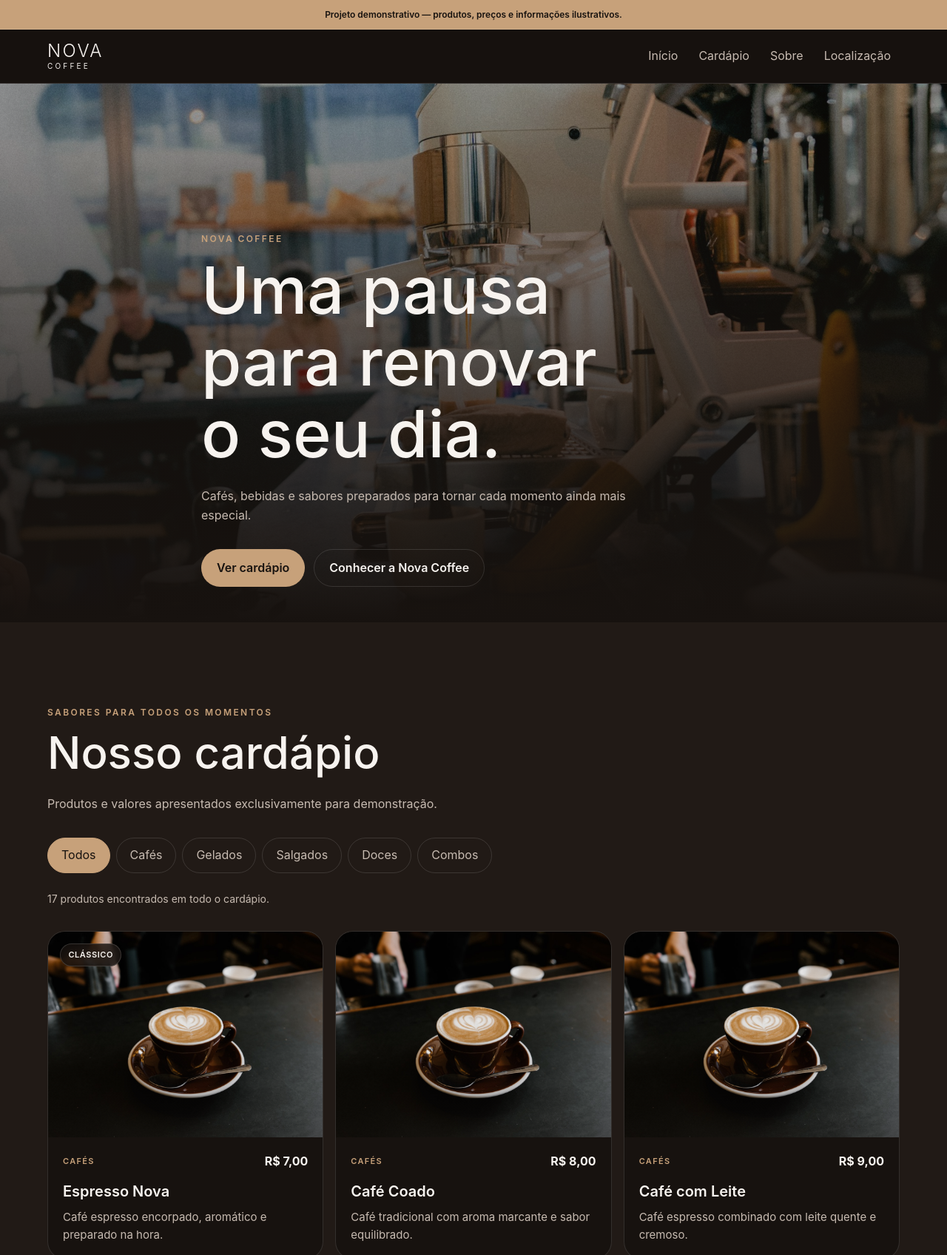
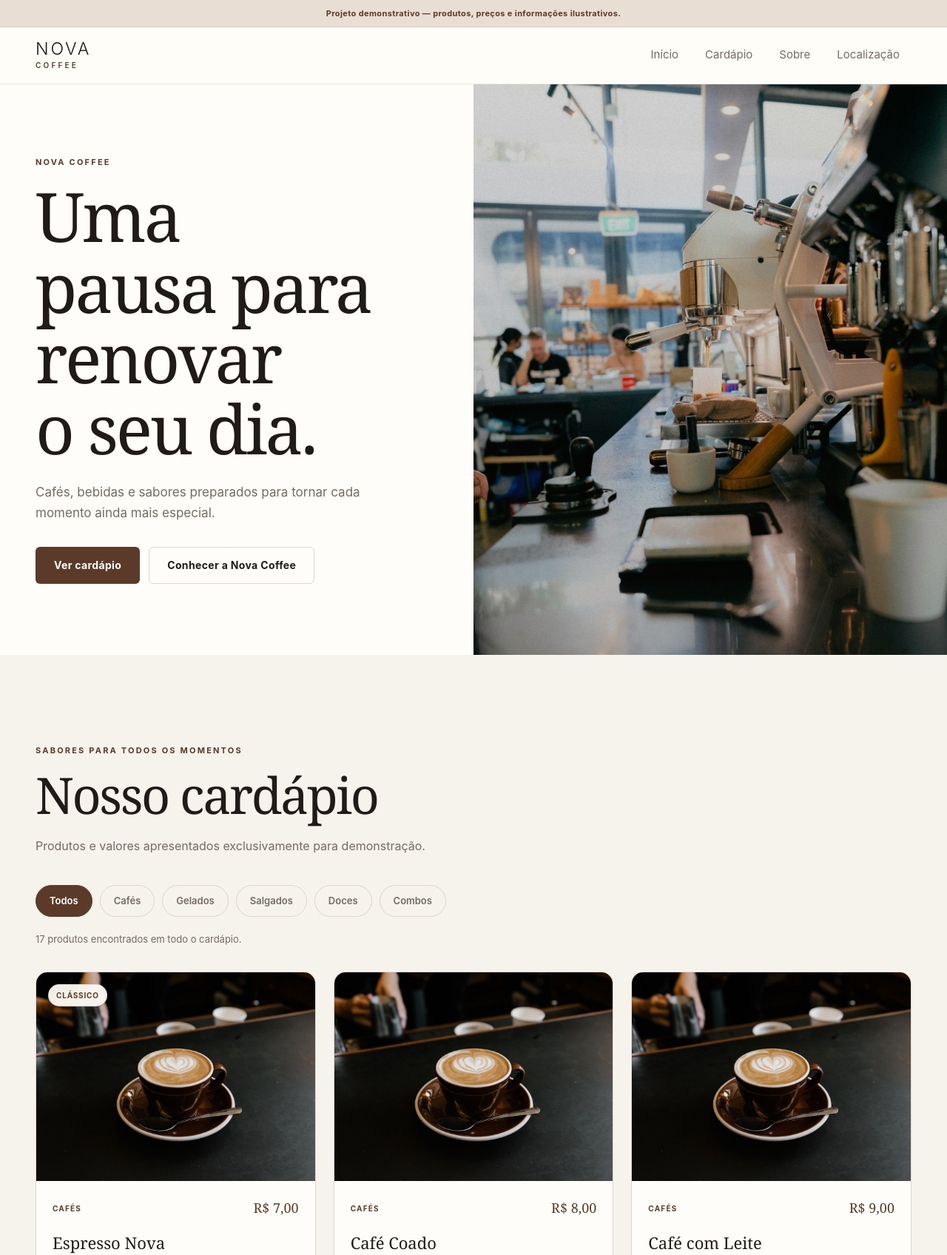
Before and after one commit to adminbarberflow/cafeteria-frontend, a plain HTML site: page index.html in a window 1280 px wide. Shown: the top 1696 px of the page at 74% size. Drawn offline with Linux system fonts and the light colour scheme.

Commit message:
style: aplica identidade visual clean e elegante

```diff
--- a/css/components.css
+++ b/css/components.css
@@ -1,172 +1,148 @@
+/* Aviso da demonstração */
+
 .demo-notice {
-    padding: 0.625rem 1rem;
-    border-bottom: 1px solid var(--color-border);
-    background: var(--color-primary);
-    color: var(--color-background);
-    font-size: 0.75rem;
-    font-weight: 600;
+    padding: 0.55rem 1rem;
+    border-bottom: 1px solid rgba(91, 58, 41, 0.12);
+    background: var(--color-primary-soft);
+    color: var(--color-primary);
+    font-size: 0.6875rem;
+    font-weight: 650;
+    letter-spacing: 0.035em;
     text-align: center;
 }
 
-.menu-result-count {
-    margin-top: 1rem;
-    color: var(--color-text-muted);
-    font-size: 0.875rem;
+/* Categorias */
+
+.menu-categories {
+    display: flex;
+    gap: 0.625rem;
+    margin-top: 2.5rem;
+    overflow-x: auto;
+    padding-bottom: 0.75rem;
+    scrollbar-width: thin;
 }
 
 .category-button {
     flex: 0 0 auto;
-    min-height: 2.75rem;
+    min-height: 2.625rem;
     padding: 0.625rem 1.125rem;
     border: 1px solid var(--color-border);
     border-radius: 999px;
     background: transparent;
     color: var(--color-text-muted);
     cursor: pointer;
+    font-size: 0.8125rem;
+    font-weight: 600;
     transition:
-        background var(--transition),
-        border-color var(--transition),
-        color var(--transition),
-        transform var(--transition);
+        background var(--transition-fast),
+        border-color var(--transition-fast),
+        color var(--transition-fast);
 }
 
 .category-button:hover,
 .category-button:focus-visible {
     border-color: var(--color-primary);
-    color: var(--color-text);
-}
-
-.category-button:active {
-    transform: scale(0.97);
+    color: var(--color-primary);
 }
 
 .category-button.is-active {
     border-color: var(--color-primary);
     background: var(--color-primary);
-    color: var(--color-background);
+    color: var(--color-white);
+}
+
+.menu-result-count {
+    margin-top: 0.5rem;
+    color: var(--color-text-muted);
+    font-size: 0.8125rem;
+}
+
+/* Grade de produtos */
+
+.menu-grid {
+    display: grid;
+    gap: 1.25rem;
+    margin-top: 2rem;
 }
 
 .product-card {
+    display: flex;
+    min-width: 0;
+    flex-direction: column;
     overflow: hidden;
     border: 1px solid var(--color-border);
     border-radius: var(--radius-large);
-    background: var(--color-background);
+    background: var(--color-surface);
     transition:
-        border-color var(--transition),
-        transform var(--transition);
+        border-color var(--transition-medium),
+        transform var(--transition-medium);
 }
 
 .product-card:hover {
-    border-color: rgba(199, 161, 122, 0.55);
+    border-color: rgba(91, 58, 41, 0.42);
     transform: translateY(-0.25rem);
 }
 
+/* Imagem do produto */
+
 .product-card__visual {
     position: relative;
-    display: grid;
-    min-height: 12rem;
-    place-items: center;
+    aspect-ratio: 4 / 3;
     overflow: hidden;
-    background:
-        radial-gradient(
-            circle at center,
-            rgba(199, 161, 122, 0.26),
-            transparent 62%
-        ),
-        linear-gradient(
-            135deg,
-            #33261f,
-            #1b1512
-        );
+    background: var(--color-surface-soft);
 }
 
-.product-card__visual[data-category="gelados"] {
+.product-card__visual::after {
+    position: absolute;
+    z-index: 1;
+    inset: 0;
     background:
-        radial-gradient(
-            circle at center,
-            rgba(184, 205, 214, 0.2),
-            transparent 62%
-        ),
         linear-gradient(
-            135deg,
-            #293033,
-            #171c1e
+            to top,
+            rgba(23, 19, 16, 0.18),
+            transparent 50%
         );
+    content: "";
+    pointer-events: none;
 }
 
-.product-card__visual[data-category="salgados"] {
-    background:
-        radial-gradient(
-            circle at center,
-            rgba(214, 184, 133, 0.24),
-            transparent 62%
-        ),
-        linear-gradient(
-            135deg,
-            #362b20,
-            #1d1813
-        );
+.product-card__image {
+    width: 100%;
+    height: 100%;
+    object-fit: cover;
+    transition: transform 600ms ease;
 }
 
-.product-card__visual[data-category="doces"] {
-    background:
-        radial-gradient(
-            circle at center,
-            rgba(182, 125, 98, 0.28),
-            transparent 62%
-        ),
-        linear-gradient(
-            135deg,
-            #35231f,
-            #1c1412
-        );
+.product-card:hover .product-card__image {
+    transform: scale(1.035);
 }
 
-.product-card__visual[data-category="combos"] {
-    background:
-        radial-gradient(
-            circle at center,
-            rgba(199, 161, 122, 0.3),
-            transparent 62%
-        ),
-        linear-gradient(
-            135deg,
-            #3a2b22,
-            #1b1512
-        );
-}
-
-.product-card__icon {
-    font-size: 4rem;
-    filter: drop-shadow(
-        0 1rem 1.5rem rgba(0, 0, 0, 0.3)
-    );
-    transform: translateY(0);
-    transition: transform var(--transition);
-}
-
-.product-card:hover .product-card__icon {
-    transform: translateY(-0.25rem) scale(1.05);
-}
+/* Badge */
 
 .product-card__badge {
     position: absolute;
+    z-index: 2;
     top: 1rem;
     left: 1rem;
-    padding: 0.35rem 0.65rem;
-    border: 1px solid rgba(255, 255, 255, 0.15);
+    padding: 0.375rem 0.625rem;
+    border: 1px solid rgba(91, 58, 41, 0.14);
     border-radius: 999px;
-    background: rgba(23, 18, 15, 0.8);
-    color: var(--color-text);
-    font-size: 0.6875rem;
-    font-weight: 600;
-    letter-spacing: 0.05em;
+    background: rgba(255, 253, 249, 0.94);
+    color: var(--color-primary);
+    font-size: 0.625rem;
+    font-weight: 700;
+    letter-spacing: 0.08em;
     text-transform: uppercase;
     backdrop-filter: blur(0.5rem);
 }
 
+/* Conteúdo do card */
+
 .product-card__content {
-    padding: 1.25rem;
+    display: flex;
+    flex: 1;
+    flex-direction: column;
+    padding: 1.375rem;
 }
 
 .product-card__meta {
@@ -178,116 +154,45 @@
 
 .product-card__category {
     color: var(--color-primary);
-    font-size: 0.6875rem;
-    font-weight: 600;
+    font-size: 0.625rem;
+    font-weight: 700;
     letter-spacing: 0.12em;
     text-transform: uppercase;
 }
 
 .product-card__price {
-    color: var(--color-text);
-    font-size: 1rem;
+    color: var(--color-primary);
+    font-family:
+        Georgia,
+        "Times New Roman",
+        serif;
+    font-size: 1.125rem;
+    font-weight: 400;
 }
 
 .product-card__title {
-    margin-top: 1rem;
-    font-size: 1.25rem;
-    font-weight: 600;
+    margin-top: 1.125rem;
+    color: var(--color-text);
+    font-family:
+        Georgia,
+        "Times New Roman",
+        serif;
+    font-size: 1.375rem;
+    font-weight: 400;
 }
 
 .product-card__description {
     margin-top: 0.75rem;
     color: var(--color-text-muted);
-    font-size: 0.9375rem;
+    font-size: 0.875rem;
+    line-height: 1.65;
 }
 
-.menu-empty-state {
-    grid-column: 1 / -1;
-    padding: 2rem;
-    border: 1px dashed var(--color-border);
-    border-radius: var(--radius-medium);
-    color: var(--color-text-muted);
-    text-align: center;
-}
-
-@media (prefers-reduced-motion: reduce) {
-    .product-card,
-    .product-card__icon,
-    .category-button {
-        transition: none;
-    }
-}
-
-/* ========================================
-   IMAGENS NOVA COFFEE
-======================================== */
-
-.hero {
-    background-image:
-        linear-gradient(
-            to top,
-            rgba(23, 18, 15, 1) 0%,
-            rgba(23, 18, 15, 0.82) 35%,
-            rgba(23, 18, 15, 0.35) 100%
-        ),
-        url("../assets/images/hero/hero-cafe.jpg");
-    background-position: center;
-    background-repeat: no-repeat;
-    background-size: cover;
-}
-
-.product-card__visual {
-    position: relative;
-    min-height: 0;
-    aspect-ratio: 4 / 3;
-    overflow: hidden;
-    background: var(--color-surface-light);
-}
-
-.product-card__visual::after {
-    position: absolute;
-    z-index: 1;
-    inset: 0;
-    background:
-        linear-gradient(
-            to top,
-            rgba(23, 18, 15, 0.3),
-            transparent 55%
-        );
-    content: "";
-    pointer-events: none;
-}
-
-.product-card__image {
-    position: absolute;
-    z-index: 0;
-    inset: 0;
-    width: 100%;
-    height: 100%;
-    object-fit: cover;
-    transition:
-        transform 500ms ease,
-        filter 300ms ease;
-}
-
-.product-card:hover .product-card__image {
-    transform: scale(1.05);
-}
-
-.product-card__badge {
-    z-index: 2;
-}
+/* Falha de carregamento */
 
 .product-card__visual.is-image-unavailable {
     display: grid;
     place-items: center;
-    background:
-        radial-gradient(
-            circle at center,
-            rgba(199, 161, 122, 0.25),
-            transparent 65%
-        ),
-        var(--color-surface-light);
 }
 
 .product-card__visual.is-image-unavailable::before {
@@ -295,13 +200,30 @@
     z-index: 2;
     color: var(--color-text-muted);
     content: "Imagem ilustrativa";
-    font-size: 0.75rem;
+    font-size: 0.6875rem;
+    font-weight: 600;
     letter-spacing: 0.1em;
     text-transform: uppercase;
 }
 
-@media (prefers-reduced-motion: reduce) {
-    .product-card__image {
-        transition: none;
+.menu-empty-state {
+    grid-column: 1 / -1;
+    padding: 3rem 1.5rem;
+    border: 1px dashed var(--color-border);
+    border-radius: var(--radius-medium);
+    color: var(--color-text-muted);
+    text-align: center;
+}
+
+@media (min-width: 40rem) {
+    .menu-grid {
+        grid-template-columns: repeat(2, minmax(0, 1fr));
     }
 }
+
+@media (min-width: 70rem) {
+    .menu-grid {
+        grid-template-columns: repeat(3, minmax(0, 1fr));
+        gap: 1.5rem;
+    }
+}
--- a/css/style.css
+++ b/css/style.css
@@ -1,24 +1,34 @@
 :root {
-    --color-background: #17120f;
-    --color-surface: #211a16;
-    --color-surface-light: #2c231e;
-    --color-primary: #c7a17a;
-    --color-primary-dark: #a47b55;
-    --color-text: #f7f3ef;
-    --color-text-muted: #c7bbb1;
-    --color-border: rgba(255, 255, 255, 0.12);
+    color-scheme: light;
 
-    --container-width: 72rem;
-    --header-height: 4.5rem;
+    --color-background: #f6f2ec;
+    --color-surface: #fffdf9;
+    --color-surface-soft: #eee7df;
 
-    --radius-small: 0.5rem;
-    --radius-medium: 1rem;
-    --radius-large: 1.5rem;
+    --color-text: #201b18;
+    --color-text-muted: #756b63;
 
-    --transition: 180ms ease;
+    --color-primary: #5b3a29;
+    --color-primary-hover: #432a1e;
+    --color-primary-soft: #e9ded3;
+
+    --color-dark: #171310;
+    --color-border: #ded6cf;
+    --color-white: #ffffff;
+
+    --container-width: 74rem;
+    --header-height: 4.75rem;
+
+    --radius-small: 0.375rem;
+    --radius-medium: 0.75rem;
+    --radius-large: 1rem;
+
+    --transition-fast: 160ms ease;
+    --transition-medium: 300ms ease;
 }
 
 body {
+    min-width: 20rem;
     background: var(--color-background);
     color: var(--color-text);
     font-family:
@@ -28,7 +38,11 @@ body {
         BlinkMacSystemFont,
         "Segoe UI",
         sans-serif;
-    line-height: 1.6;
+    line-height: 1.65;
+}
+
+body.menu-open {
+    overflow: hidden;
 }
 
 .container {
@@ -47,7 +61,7 @@ body {
     padding: 0.75rem 1rem;
     border-radius: var(--radius-small);
     background: var(--color-primary);
-    color: var(--color-background);
+    color: var(--color-white);
     transform: translateY(-200%);
 }
 
@@ -55,13 +69,15 @@ body {
     transform: translateY(0);
 }
 
+/* Cabeçalho */
+
 .site-header {
     position: sticky;
     top: 0;
     z-index: 100;
     min-height: var(--header-height);
-    border-bottom: 1px solid var(--color-border);
-    background: rgba(23, 18, 15, 0.94);
+    border-bottom: 1px solid rgba(91, 58, 41, 0.12);
+    background: rgba(255, 253, 249, 0.94);
     backdrop-filter: blur(1rem);
 }
 
@@ -75,19 +91,22 @@ body {
 .brand {
     display: inline-flex;
     flex-direction: column;
-    line-height: 0.82;
+    color: var(--color-text);
+    line-height: 0.85;
     text-transform: uppercase;
 }
 
 .brand__name {
-    font-size: 1.5rem;
+    font-size: 1.45rem;
     font-weight: 300;
-    letter-spacing: 0.1em;
+    letter-spacing: 0.12em;
 }
 
 .brand__subtitle {
-    margin-top: 0.35rem;
+    margin-top: 0.4rem;
+    color: var(--color-primary);
     font-size: 0.625rem;
+    font-weight: 600;
     letter-spacing: 0.32em;
 }
 
@@ -107,9 +126,24 @@ body {
 }
 
 .menu-button span {
-    width: 1.1rem;
+    width: 1.05rem;
     height: 1px;
     background: currentColor;
+    transition:
+        transform var(--transition-fast),
+        opacity var(--transition-fast);
+}
+
+.menu-button[aria-expanded="true"] span:nth-child(1) {
+    transform: translateY(0.375rem) rotate(45deg);
+}
+
+.menu-button[aria-expanded="true"] span:nth-child(2) {
+    opacity: 0;
+}
+
+.menu-button[aria-expanded="true"] span:nth-child(3) {
+    transform: translateY(-0.375rem) rotate(-45deg);
 }
 
 .main-navigation {
@@ -120,7 +154,7 @@ body {
     display: none;
     flex-direction: column;
     gap: 0.25rem;
-    padding: 1rem;
+    padding: 0.75rem;
     border: 1px solid var(--color-border);
     border-radius: var(--radius-medium);
     background: var(--color-surface);
@@ -131,42 +165,62 @@ body {
 }
 
 .main-navigation a {
-    padding: 0.75rem;
+    padding: 0.75rem 1rem;
     border-radius: var(--radius-small);
     color: var(--color-text-muted);
+    font-size: 0.9375rem;
     transition:
-        color var(--transition),
-        background var(--transition);
+        background var(--transition-fast),
+        color var(--transition-fast);
 }
 
 .main-navigation a:hover,
 .main-navigation a:focus-visible {
-    background: var(--color-surface-light);
-    color: var(--color-text);
+    background: var(--color-primary-soft);
+    color: var(--color-primary);
 }
 
+/* Hero */
+
 .hero {
+    position: relative;
     display: grid;
-    min-height: calc(100svh - var(--header-height));
-    align-items: end;
-    padding-block: 6rem 3rem;
-    background:
+    min-height: 44rem;
+    overflow: hidden;
+    padding-top: 24rem;
+    padding-bottom: 4.5rem;
+    background: var(--color-surface);
+}
+
+.hero::before {
+    position: absolute;
+    top: 0;
+    right: 0;
+    left: 0;
+    height: 21rem;
+    background-image:
         linear-gradient(
-            to top,
-            rgba(23, 18, 15, 1),
-            rgba(23, 18, 15, 0.5)
-        );
+            to bottom,
+            rgba(23, 19, 16, 0.05),
+            rgba(23, 19, 16, 0.24)
+        ),
+        url("../assets/images/hero/hero-cafe.jpg");
+    background-position: center;
+    background-repeat: no-repeat;
+    background-size: cover;
+    content: "";
 }
 
 .hero__content {
-    max-width: 46rem;
+    position: relative;
+    z-index: 1;
 }
 
 .eyebrow {
-    margin-bottom: 0.75rem;
+    margin-bottom: 1rem;
     color: var(--color-primary);
-    font-size: 0.75rem;
-    font-weight: 600;
+    font-size: 0.6875rem;
+    font-weight: 700;
     letter-spacing: 0.2em;
     text-transform: uppercase;
 }
@@ -174,27 +228,39 @@ body {
 h1,
 h2,
 h3 {
-    line-height: 1.1;
     text-wrap: balance;
 }
 
+h1,
+h2 {
+    font-family:
+        Georgia,
+        "Times New Roman",
+        serif;
+    font-weight: 400;
+    letter-spacing: -0.035em;
+    line-height: 1.04;
+}
+
 h1 {
-    max-width: 12ch;
-    font-size: clamp(2.75rem, 11vw, 5.5rem);
-    font-weight: 500;
+    max-width: 11ch;
+    font-size: clamp(3rem, 12vw, 5.75rem);
 }
 
 h2 {
-    max-width: 18ch;
-    font-size: clamp(2rem, 8vw, 3.75rem);
-    font-weight: 500;
+    max-width: 16ch;
+    font-size: clamp(2.35rem, 8vw, 4.25rem);
 }
 
-.hero__description,
-.section-description {
-    max-width: 40rem;
+h3 {
+    line-height: 1.25;
+}
+
+.hero__description {
+    max-width: 34rem;
     margin-top: 1.5rem;
     color: var(--color-text-muted);
+    font-size: 1.0625rem;
 }
 
 .hero__actions {
@@ -204,84 +270,106 @@ h2 {
     margin-top: 2rem;
 }
 
+/* Botões */
+
 .button {
     display: inline-flex;
-    min-height: 3rem;
+    min-height: 3.125rem;
     align-items: center;
     justify-content: center;
-    padding: 0.75rem 1.25rem;
+    padding: 0.75rem 1.5rem;
     border: 1px solid transparent;
-    border-radius: 999px;
-    font-weight: 600;
+    border-radius: var(--radius-small);
+    font-size: 0.875rem;
+    font-weight: 650;
+    letter-spacing: 0.025em;
     transition:
-        background var(--transition),
-        border-color var(--transition),
-        color var(--transition);
+        background var(--transition-fast),
+        border-color var(--transition-fast),
+        color var(--transition-fast),
+        transform var(--transition-fast);
+}
+
+.button:active {
+    transform: translateY(1px);
 }
 
 .button--primary {
     background: var(--color-primary);
-    color: var(--color-background);
+    color: var(--color-white);
 }
 
 .button--primary:hover,
 .button--primary:focus-visible {
-    background: var(--color-primary-dark);
+    background: var(--color-primary-hover);
 }
 
 .button--secondary {
     border-color: var(--color-border);
+    background: transparent;
+    color: var(--color-text);
 }
 
 .button--secondary:hover,
 .button--secondary:focus-visible {
+    border-color: var(--color-primary);
+    color: var(--color-primary);
+}
+
+/* Seções */
+
+.section {
+    padding-block: 5.5rem;
+}
+
+.section-description {
+    max-width: 38rem;
+    margin-top: 1.25rem;
+    color: var(--color-text-muted);
+}
+
+.menu-section {
+    background: var(--color-background);
+}
+
+.about-section {
+    border-top: 1px solid var(--color-border);
     background: var(--color-surface);
 }
 
-.section {
-    padding-block: 5rem;
-}
-
-.menu-section,
 .location-section {
-    background: var(--color-surface);
-}
-
-.menu-categories {
-    display: flex;
-    gap: 0.5rem;
-    margin-top: 2rem;
-    overflow-x: auto;
-    padding-bottom: 0.5rem;
-}
-
-.menu-grid {
-    display: grid;
-    gap: 1rem;
-    margin-top: 2rem;
+    border-top: 1px solid var(--color-border);
+    background: var(--color-background);
 }
 
 .about-section p:last-child,
 .location-section p:last-child {
-    max-width: 44rem;
+    max-width: 40rem;
     margin-top: 1.5rem;
     color: var(--color-text-muted);
+    font-size: 1.0625rem;
 }
 
+/* Rodapé */
+
 .site-footer {
-    padding-block: 2rem;
-    border-top: 1px solid var(--color-border);
-    color: var(--color-text-muted);
-    font-size: 0.875rem;
+    padding-block: 2.5rem;
+    background: var(--color-dark);
+    color: rgba(255, 255, 255, 0.66);
+    font-size: 0.8125rem;
 }
+
+.site-footer .container {
+    display: flex;
+    justify-content: center;
+    text-align: center;
+}
+
+/* Responsividade */
 
 @media (min-width: 40rem) {
     .hero__actions {
         flex-direction: row;
-    }
-
-    .menu-grid {
-        grid-template-columns: repeat(2, minmax(0, 1fr));
     }
 }
 
@@ -294,19 +382,71 @@ h2 {
         position: static;
         display: flex;
         flex-direction: row;
+        align-items: center;
         gap: 0.25rem;
         padding: 0;
         border: 0;
         background: transparent;
     }
 
+    .hero {
+        min-height: 42rem;
+        align-items: center;
+        padding-block: 6rem;
+    }
+
+    .hero::before {
+        top: 0;
+        right: 0;
+        bottom: 0;
+        left: auto;
+        width: 48%;
+        height: auto;
+    }
+
+    .hero__content {
+        padding-right: 52%;
+    }
+
     .section {
-        padding-block: 7rem;
+        padding-block: 7.5rem;
+    }
+
+    .about-section .container,
+    .location-section .container {
+        display: grid;
+        grid-template-columns: minmax(0, 0.85fr) minmax(0, 1.15fr);
+        gap: 4rem;
+        align-items: start;
+    }
+
+    .about-section p:last-child,
+    .location-section p:last-child {
+        margin-top: 2rem;
     }
 }
 
-@media (min-width: 70rem) {
-    .menu-grid {
-        grid-template-columns: repeat(3, minmax(0, 1fr));
+@media (min-width: 75rem) {
+    .hero::before {
+        width: 50%;
+    }
+
+    .hero__content {
+        padding-right: 54%;
     }
 }
+
+@media (prefers-reduced-motion: reduce) {
+    html {
+        scroll-behavior: auto;
+    }
+
+    *,
+    *::before,
+    *::after {
+        scroll-behavior: auto !important;
+        transition-duration: 0.01ms !important;
+        animation-duration: 0.01ms !important;
+        animation-iteration-count: 1 !important;
+    }
+}
--- a/js/main.js
+++ b/js/main.js
@@ -128,7 +128,7 @@ function createProductCard(product) {
 
     image.className = "product-card__image";
     image.src = product.image;
-    image.alt = "";
+    image.alt = `Imagem ilustrativa de ${product.name}`;
     image.loading = "lazy";
     image.decoding = "async";
 
```
Also changed, not shown: index.html (+1 -1 lines).
